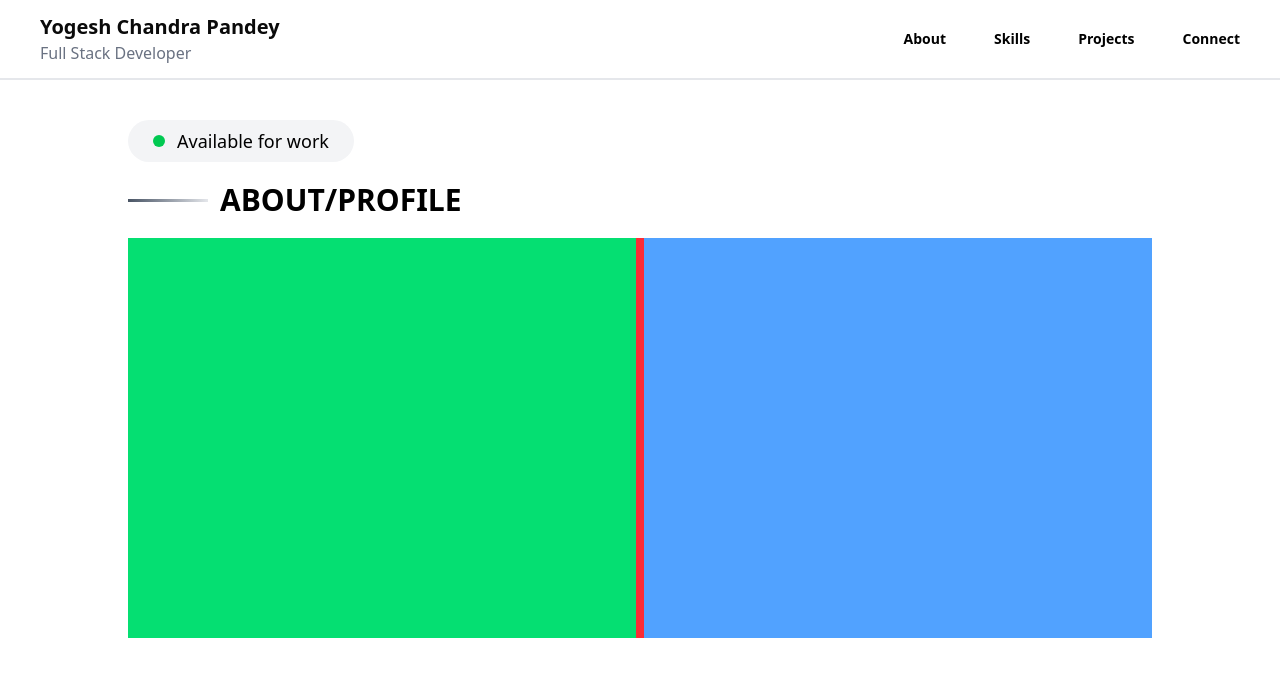
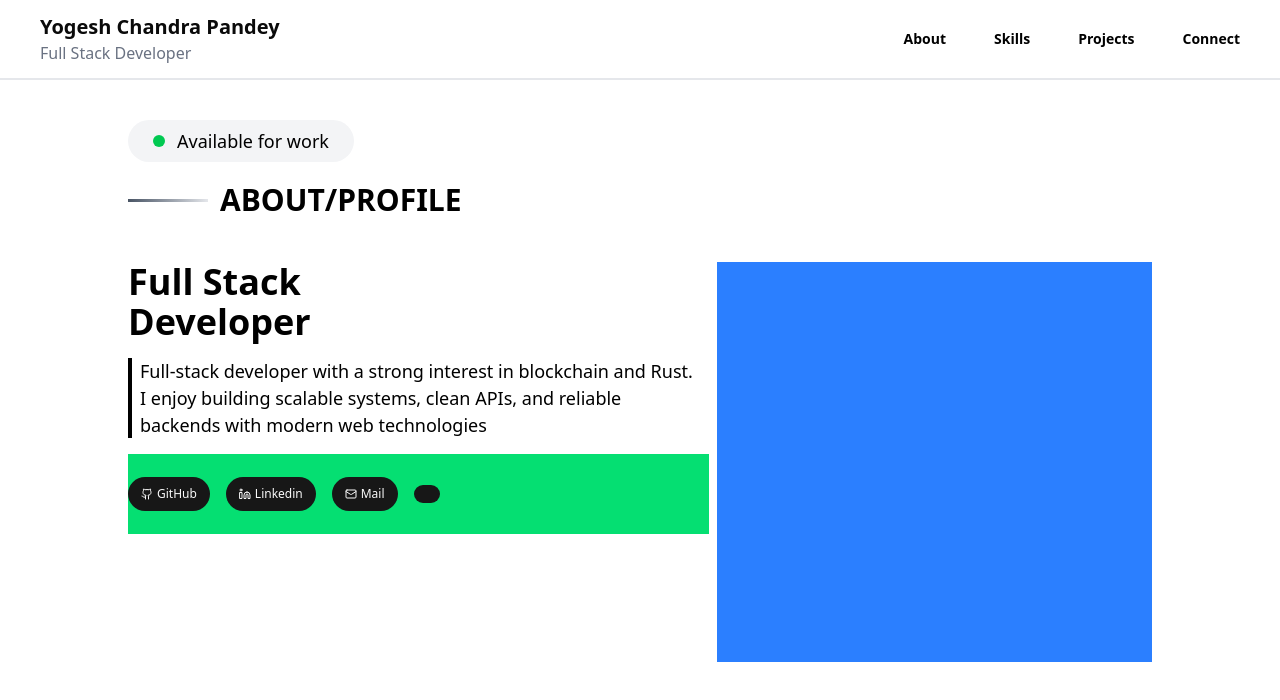
Before and after one commit to its-YogeshChandra/Portfolio, a Next.js app: page / in a window 1280 px wide. Shown: the top 700 px of the page. Built offline with nearby package versions, Linux system fonts and the light colour scheme.

Commit message:
Add detailed developer profile, description, and social media links to the hero section.

```diff
--- a/src/components/hero.section.tsx
+++ b/src/components/hero.section.tsx
@@ -1,5 +1,7 @@
 import { Badge } from "@/components/ui/badge";
 import React from "react";
+import { Mail, Github, Linkedin, } from 'lucide-react';
+
 
 export const HeroSection = () => {
     return (
@@ -12,9 +14,29 @@ export const HeroSection = () => {
                 <div className="w-20 h-[3px] bg-linear-to-r from-gray-600 to-gray-200"></div>
                 <p className="text-3xl font-bold"> ABOUT/PROFILE</p>
             </div>
-         <div className="w-full h-100 bg-red-500 flex gap-x-2">
-            <div className="w-1/2 h-full bg-green-400"></div>
-            <div className="w-1/2 h-full bg-blue-400"></div>
+            <div className="w-full min-h-100  flex gap-x-2 mt-6">
+                <div className="w-2/3 min-h-100  flex flex-col">
+                    <div>
+                        <p className="text-4xl font-extrabold">Full Stack </p>
+                        <p className="text-4xl font-extrabold">Developer</p>
+                    </div>
+                    <div className="w-full h-20 border-l-4 border-black mt-4 px-2">
+                        <p className="text-[18px]">Full-stack developer with a strong interest in blockchain and Rust. I enjoy building scalable systems, clean APIs, and reliable backends with modern web technologies</p>
+                    </div>
+                    <div className="mt-4 w-full h-20 flex gap-x-4 items-center bg-green-400">
+                        <Badge className=" px-3 py-2 flex"> <Github size={24} />
+                        <p>GitHub</p>
+                        </Badge>
+                        <Badge className=" px-3 py-2 flex"> <Linkedin size={24} />
+                        <p>Linkedin</p>
+                        </Badge>
+                        <Badge className=" px-3 py-2 flex"> <Mail size={24} />
+                        <p>Mail</p>
+                        </Badge>
+                        <Badge className=" px-3 py-2"></Badge>
+                    </div>
+                </div>
+                <div className="w-1/2 min-h-100 bg-blue-500"></div>
             </div>
         </div>
     )
```
Also changed, not shown: public/twitter.png (added). Lines whose indentation alone changed are shown as unchanged.
